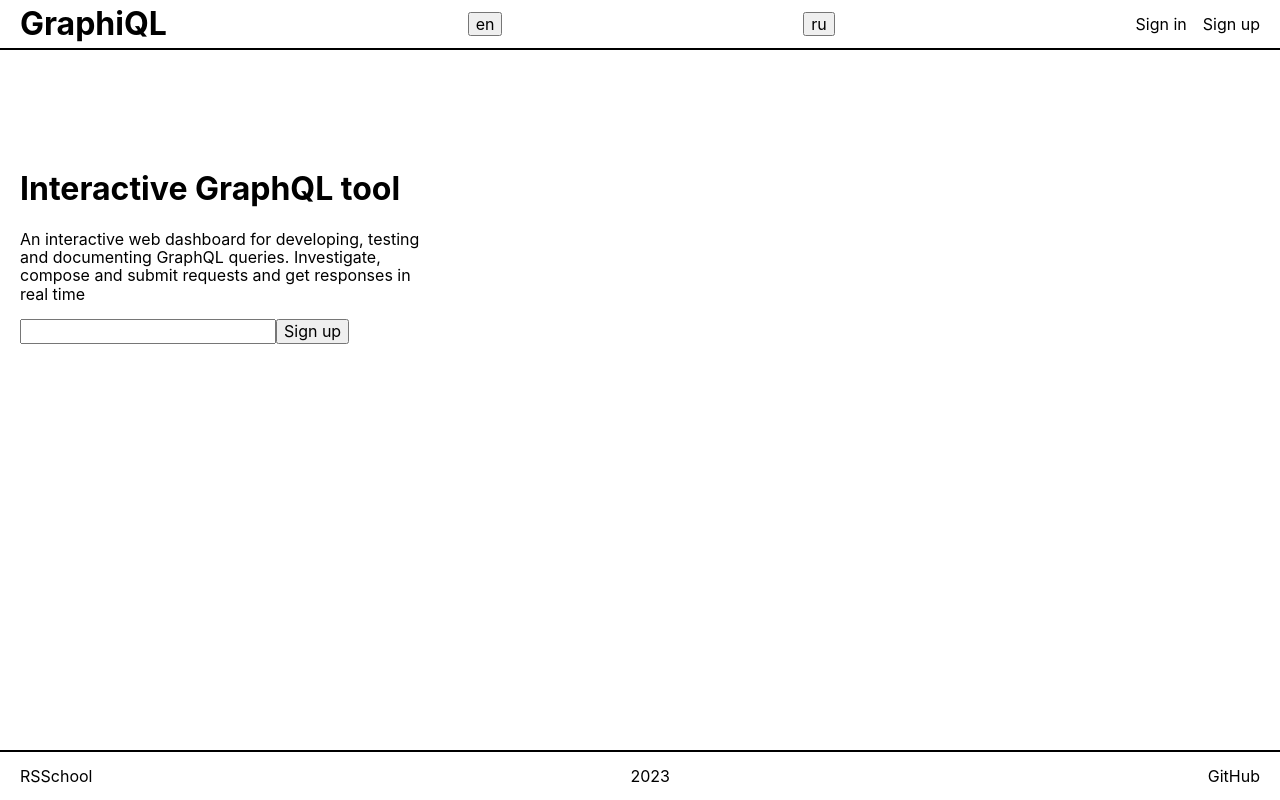
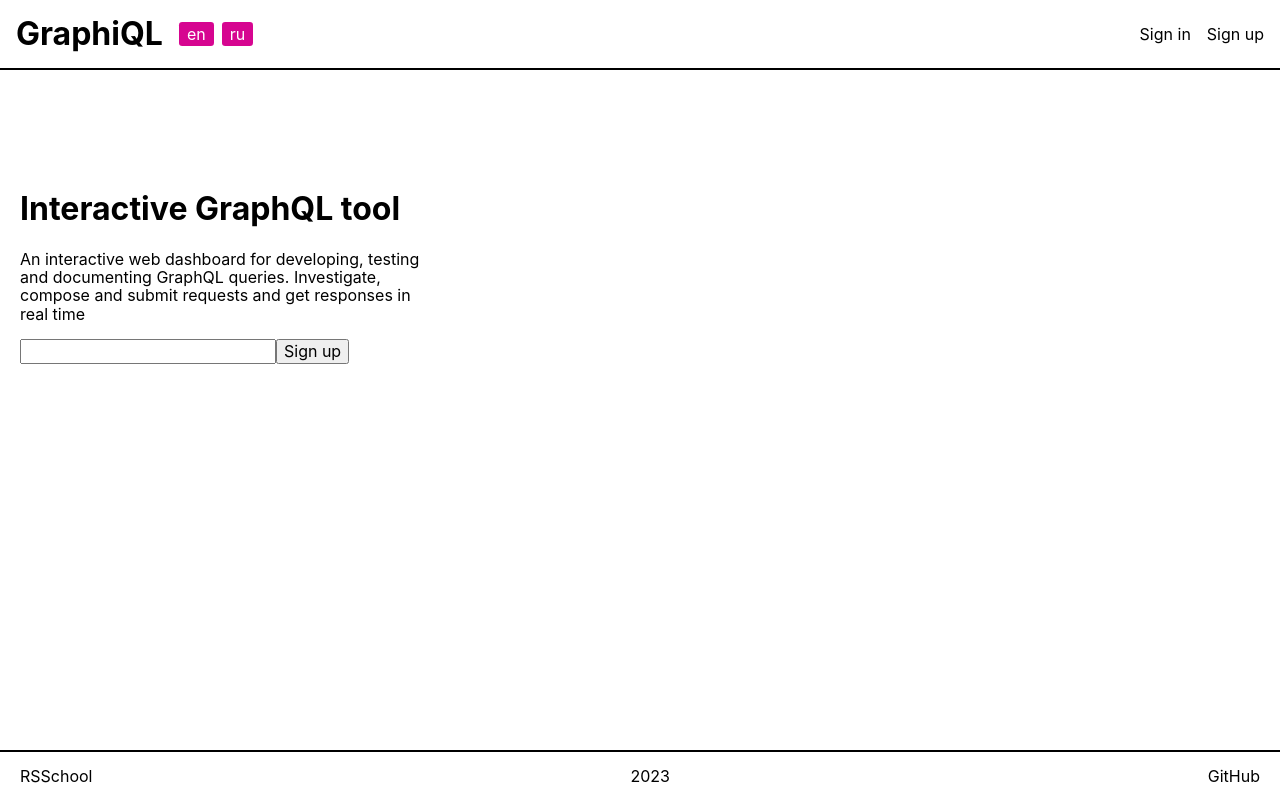
Before and after one commit to likurg42/graphiql, a React (Vite) app: page / in a window 1280 px wide. Built offline with nearby package versions, Linux system fonts and the light colour scheme; no server answers; a web font is replaced by a local one.

Commit message:
feat: add header layout and style

```diff
--- /dev/null
+++ b/src/components/ButtonHeader.tsx
@@ -0,0 +1,13 @@
+import styled from 'styled-components';
+
+export const ButtonAccent = styled.button`
+  padding: 0.2rem 0.5rem;
+  background-color: ${(props) => props.theme.colors.accent};
+  color: white;
+  border: none;
+  border-radius: 0.2rem;
+  cursor: pointer;
+  &:hover {
+    background-color: ${(props) => props.theme.colors.accentHover};
+  }
+`;
--- a/src/components/Header.tsx
+++ b/src/components/Header.tsx
@@ -5,13 +5,16 @@ import { useEffect } from 'react';
 import { useTranslation } from 'react-i18next';
 import { logout, auth } from '../firebase.ts';
 import { useLocalStorage } from '../utils/hooks/useLocalStorage.tsx';
+import { ButtonAccent } from './ButtonHeader.tsx';
 
 const Wrapper = styled.header`
   display: flex;
   justify-content: space-between;
+  gap: 1rem;
+  flex-wrap: wrap;
   align-items: center;
-  height: 50px;
-  padding: 0 20px;
+  min-height: 70px;
+  padding: 0.5rem 1rem;
   border-bottom: solid 2px black;
   & .user-info {
     display: flex;
@@ -20,7 +23,9 @@ const Wrapper = styled.header`
   }
 `;
 
-const Logo = styled.h1``;
+const Logo = styled.h1`
+  margin: 0;
+`;
 
 const Nav = styled.nav`
   display: flex;
@@ -34,6 +39,26 @@ const StyledLink = styled(Link)`
     color: darkgoldenrod;
   }
 `;
+
+const LanguageButtons = styled.div`
+  display: flex;
+  gap: 0.5rem;
+`;
+
+const LeftSide = styled.div`
+  justify-self: flex-start;
+  display: flex;
+  align-items: center;
+  gap: 1rem;
+`;
+
+const User = styled.div`
+  display: flex;
+  flex-direction: column;
+  align-items: flex-end;
+  gap: 0.5rem;
+`;
+
 const Header = () => {
   const { t, i18n } = useTranslation();
   const changeLanguage = (lng: string | undefined) => {
@@ -58,49 +83,44 @@ const Header = () => {
 
   return (
     <Wrapper>
+      <LeftSide>
         <StyledLink to="/">
           <Logo>GraphiQL</Logo>
         </StyledLink>
-      <button
+        <LanguageButtons>
+          <ButtonAccent
             type="button"
             onClick={() => {
               changeLanguage('en');
             }}
           >
             en
-      </button>
-      <button
+          </ButtonAccent>
+          <ButtonAccent
             type="button"
             onClick={() => {
               changeLanguage('ru');
             }}
           >
             ru
-      </button>
-      {user && (
+          </ButtonAccent>
+        </LanguageButtons>
+      </LeftSide>
+      {userEmail && (
         <>
-          <StyledLink to="/">Go to Main Page</StyledLink>
+          <Nav>
+            <StyledLink to="/">Main Page</StyledLink>
             <StyledLink to="/playground">Playground</StyledLink>
-          <div className="user-info">
-            <div>{user.email}</div>
-            <button type="button" className="dashboard__btn" onClick={handleLogout}>
+          </Nav>
+          <User>
+            <div>{userEmail}</div>
+            <ButtonAccent type="button" onClick={handleLogout}>
               {t('Log out')}
-            </button>
-          </div>
+            </ButtonAccent>
+          </User>
         </>
       )}
-      {!user && userEmail && (
-        <>
-          <StyledLink to="/playground">Playground</StyledLink>
-          <div className="user-info">
-            <div>{userEmail}</div>
-            <button type="button" className="dashboard__btn" onClick={handleLogout}>
-              {t('Log out')}
-            </button>
-          </div>
-        </>
-      )}
-      {!user && !userEmail && (
+      {!userEmail && (
         <Nav>
           <StyledLink to="/signin">{t('Sign in')}</StyledLink>
           <StyledLink to="/signup">{t('Sign up')}</StyledLink>
```
Lines whose indentation alone changed are shown as unchanged.
